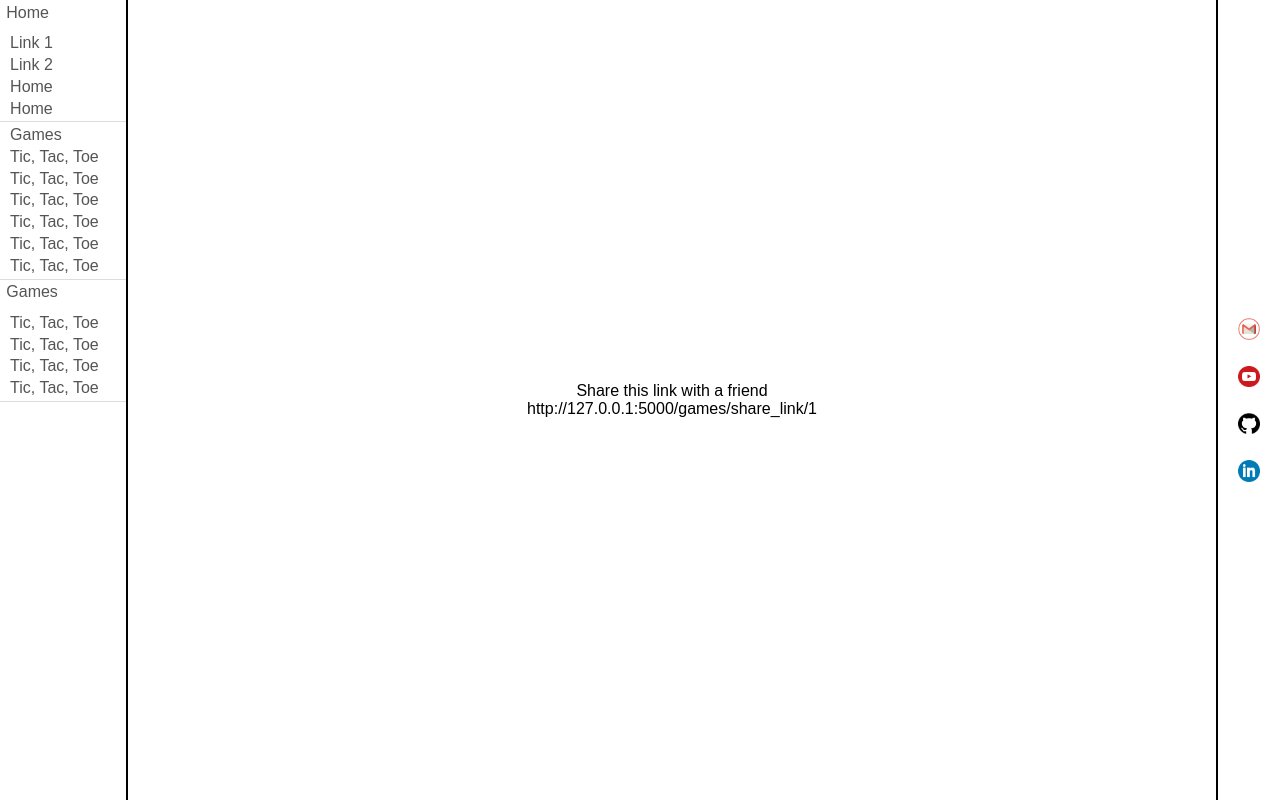
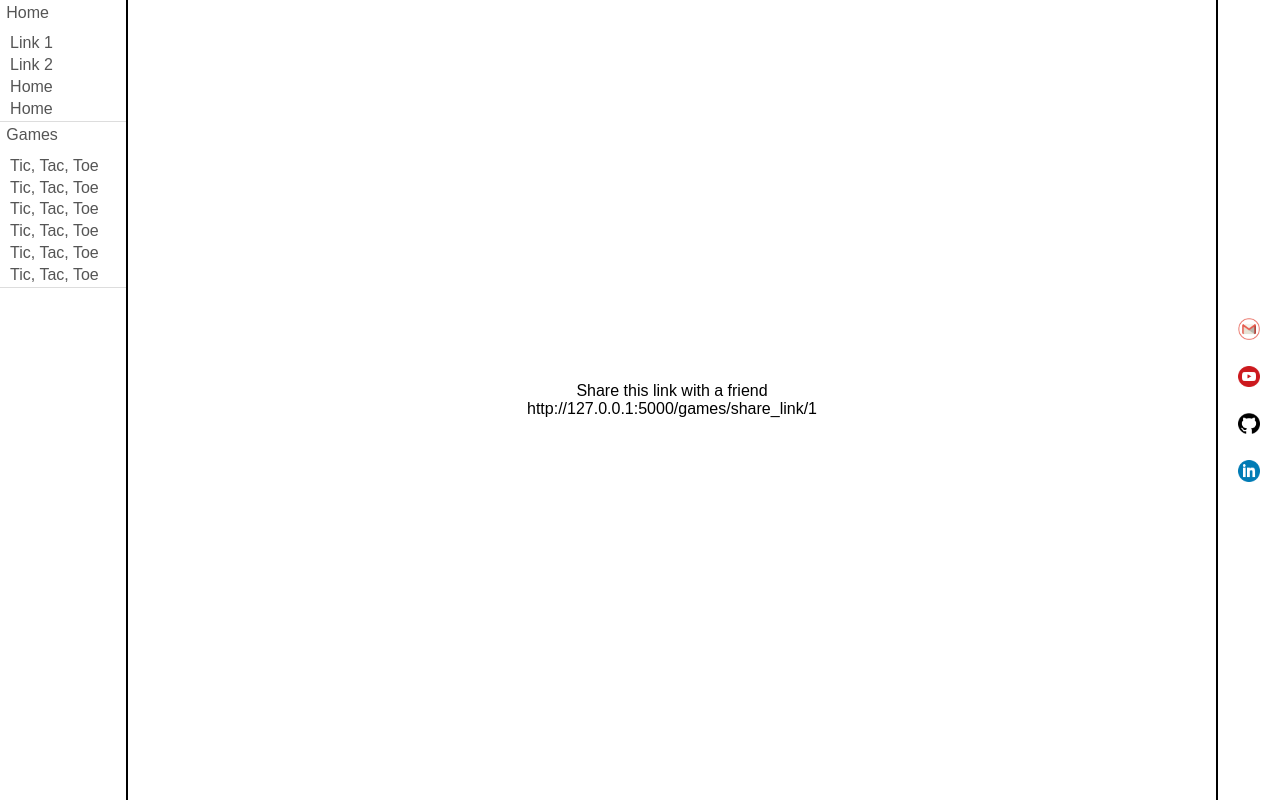
Before and after one commit to LunaTMT/GameHub-Web, a Flask app: page /games/share_link/1 in a window 1280 px wide. Run offline with Flask 3, Linux system fonts and the light colour scheme; some libraries are stand-ins or nearby versions.

Commit message:
Further update on multiplayer base

```diff
--- a/blueprints/games_bp.py
+++ b/blueprints/games_bp.py
@@ -3,13 +3,11 @@ from flask import Blueprint, render_template, request, url_for
 
 games_bp = Blueprint('games', __name__, url_prefix='/games')
 
-@games_bp.route('/')
-def games():
-    return render_template('games/games.html', title="insert game title")
+
 
 @games_bp.route('/tictactoe')
 def tictactoe():
-    return render_template('games/tic_tac_toe.html')
+    return render_template('games/settings.html', title="Tic Tac Toe")
 
 
 @games_bp.route('/share_link/<random_key>', methods=['GET', 'POST'])
--- a/socketio_events.py
+++ b/socketio_events.py
@@ -34,22 +34,22 @@ def register_socketio_events(socketio):
                 'current_player': 0,
                 'scores': {}
             }
-            emit('room_created', {'room_id': room_id}, room=request.sid)
+            emit('room_created', {'room_id': room_id}, room=room_id)  # Use room parameter here
+            emit('room_joined', {'room_id': room_id, 'users': list(rooms_dict[room_id]['users'])}, room=room_id)  # Use room parameter here
         else:
-            handle_join_room( {'user_id' : user_id, 'room_id': room_id } )
-
+            handle_join_room({'user_id' : user_id, 'room_id': room_id })
 
     @socketio.on('join_room')
     def handle_join_room(data):
         user_id = data['user_id']
         room_id = data['room_id']
 
-        #if len(rooms_dict[room_id]['users']) < 2:
+        room_length = len(rooms_dict[room_id]['users'])
 
-        join_room(room_id)
-        print("joining")
-        rooms_dict[room_id]['users'].add(user_id)
-        print(rooms_dict[room_id]['users'])
-        emit('room_joined', {'room_id': room_id, 'users': list(rooms_dict[room_id]['users'])}, room=request.sid)
-        #else:
-        #    emit('room_maximum_capacity')
+        if room_length == 1:
+            rooms_dict[room_id]['users'].add(user_id)
+            join_room(room_id)
+            emit('room_joined', {'room_id': room_id, 'users': list(rooms_dict[room_id]['users'])}, room=room_id)  # Use room parameter here
+            emit('play_game', room=room_id)  # Use room parameter here
+        else:
+            emit('room_maximum_capacity')
--- a/static/css/games/games.css
+++ b/static/css/games/game_settings.css
@@ -6,6 +6,10 @@
     width: 50%;
     height: 50%;
     background-color: white;
-
     border: 2px solid black
 }
+
+.link_container p {
+    user-select: all;
+    cursor: pointer;
+}
--- a/static/css/games/share_link.css
+++ /dev/null
@@ -1,4 +0,0 @@
-.link_container p {
-    user-select: all;
-    cursor: pointer;
-}
--- a/static/css/games/tic_tac_toe.css
+++ b/static/css/games/tic_tac_toe.css
@@ -6,6 +6,12 @@
     justify-content: center;
     width: 100%;;
     height: 100%;
+
+}
+
+
+.hidden {
+    display: none;
 }
 
 .scores {
--- /dev/null
+++ b/static/js/games/room_connection.js
@@ -0,0 +1,20 @@
+// CONNECTION HANDLERS //
+socket.on('connect', function () {
+    console.log('Connected to the server');
+});
+
+socket.on('connected', function (data) {
+    console.log('Connected with user ID:', data.user_id, 'in room:', data.room);
+    localStorage.setItem('user_id', data.user_id);
+});
+
+socket.on('connection_error', function (data) {
+    console.log('Connection error:', data.message);
+    alert('Connection error: ' + data.message);
+    socket.disconnect();
+});
+
+socket.on('disconnect', function () {
+    console.log('Disconnected');
+    localStorage.removeItem('user_id');
+});
--- a/static/js/games/connect.js
+++ b/static/js/games/room_creation.js
@@ -17,28 +17,15 @@ socket.on('room_maximum_capacity', function (data) {
     console.log('The room is at maximum capacity');
 });
 
+socket.on('play_game', function () {
+    console.log("time to play")
+    //document.getElementById('options').classList.add('hidden');
+    //document.getElementById('game_content').classList.remove('hidden');
 
 
+    // Assuming you want to redirect to a route named 'play_game'
+    window.location.href = "{{ url_for('games.tictactoe') }}";
 
-// CONNECTION HANDLERS //
-socket.on('connect', function () {
-    console.log('Connected to the server');
-});
-
-socket.on('connected', function (data) {
-    console.log('Connected with user ID:', data.user_id, 'in room:', data.room);
-    localStorage.setItem('user_id', data.user_id);
-});
-
-socket.on('connection_error', function (data) {
-    console.log('Connection error:', data.message);
-    alert('Connection error: ' + data.message);
-    socket.disconnect();
-});
-
-socket.on('disconnect', function () {
-    console.log('Disconnected');
-    localStorage.removeItem('user_id');
 });
 
 
@@ -59,7 +46,6 @@ function initialise(){
     socket.emit('create_room', { user_id: user_id, room_id: room_id });
 }
 
-
 // Function to generate a user ID (if not available in local storage)
 function generateUserId() {
     return 'user_' + Date.now();  // Replace with your logic to generate a user ID
--- a/templates/base.html
+++ b/templates/base.html
@@ -19,7 +19,7 @@
                 </div>
 
                 <div class ="category">
-                    <li><a href="{{ url_for('games.games') }}">Games</a></li>
+                    <p>Games</p>
                     <li><a href="{{ url_for('games.tictactoe') }}">Tic, Tac, Toe</a></li>
                     <li><a href="{{ url_for('games.tictactoe') }}">Tic, Tac, Toe</a></li>
                     <li><a href="{{ url_for('games.tictactoe') }}">Tic, Tac, Toe</a></li>
@@ -28,13 +28,7 @@
                     <li><a href="{{ url_for('games.tictactoe') }}">Tic, Tac, Toe</a></li>
                 </div>
 
-                <div class ="category">
-                    <p>Games</p>
-                    <li><a href="{{ url_for('games.games') }}">Tic, Tac, Toe</a></li>
-                    <li><a href="{{ url_for('games.games') }}">Tic, Tac, Toe</a></li>
-                    <li><a href="{{ url_for('games.games') }}">Tic, Tac, Toe</a></li>
-                    <li><a href="{{ url_for('games.games') }}">Tic, Tac, Toe</a></li>
-                </div>
+
             </ul>
         </header>
 
--- a/templates/games/share_link.html
+++ b/templates/games/share_link.html
@@ -5,10 +5,14 @@
 {% block head %}
     <script src="https://cdnjs.cloudflare.com/ajax/libs/socket.io/3.1.3/socket.io.js"></script>
 
-    <script src="{{ url_for('static', filename='js/games/share_link_copy_to_clipboard.js') }}"></script>
-    <script src="{{ url_for('static', filename='js/games/connect.js') }}"></script>
+    <script src="https://cdnjs.cloudflare.com/ajax/libs/socket.io/4.0.1/socket.io.js"></script>
 
-    <link rel="stylesheet" href="{{ url_for('static', filename='css/games/share_link.css') }}">
+    <script src="{{ url_for('static', filename='js/games/copy_to_clipboard.js') }}"></script>
+    <script src="{{ url_for('static', filename='js/games/room_creation.js') }}"></script>
+    <script src="{{ url_for('static', filename='js/games/room_connection.js') }}"></script>
+
+
+    <link rel="stylesheet" href="{{ url_for('static', filename='css/games/game_settings.css') }}">
 
 {% endblock %}
 
@@ -17,4 +21,5 @@
     <div class="link_container" onclick="copyLinkToClipboard()">
         <p id="linkText">{{ link }}</p>
     </div>
+
 {% endblock %}
```
Also changed, not shown: static/js/games/generate_random_keys.js (added, +17 -0 lines), templates/games/settings.html (renamed from templates/games/games.html, +11 -4 lines), templates/games/tic_tac_toe.html (+12 -3 lines), static/js/games/copy_to_clipboard.js (renamed from static/js/games/share_link_copy_to_clipboard.js).
